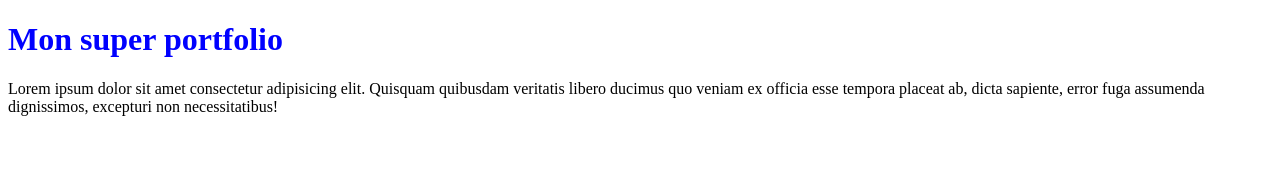
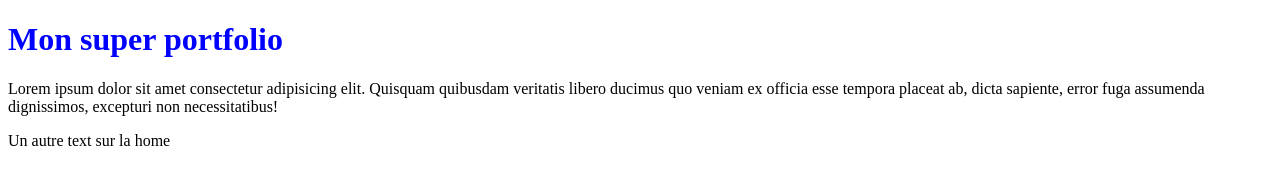
Before and after one commit to brunosimon/esin-e1-p2025-portfolio, a plain HTML site: page index.html in a window 1280 px wide. Drawn offline with Linux system fonts and the light colour scheme.

Commit message:
Home > Add text

```diff
--- a/index.html
+++ b/index.html
@@ -10,5 +10,6 @@
 <body>
     <h1>Mon super portfolio</h1>
     <p>Lorem ipsum dolor sit amet consectetur adipisicing elit. Quisquam quibusdam veritatis libero ducimus quo veniam ex officia esse tempora placeat ab, dicta sapiente, error fuga assumenda dignissimos, excepturi non necessitatibus!</p>
+    <p>Un autre text sur la home</p>
 </body>
 </html>
```
